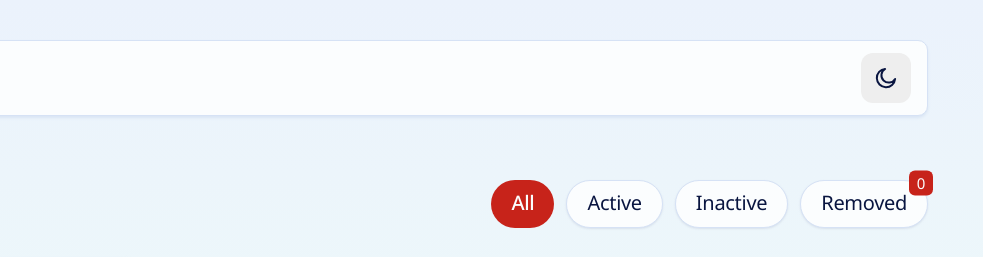
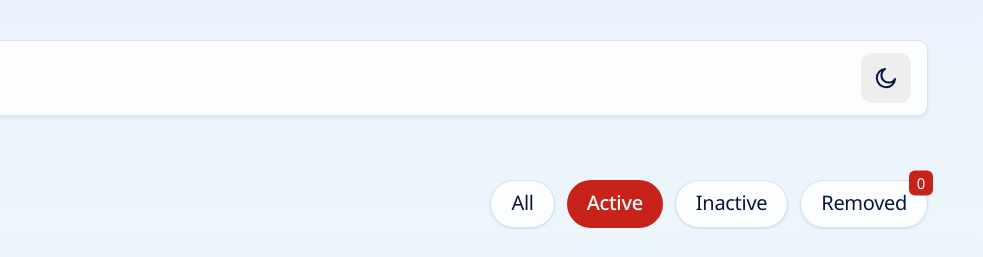
Before and after one commit to NoonPanirSabzi/browser-extension-manager, a website: page src/index.html in a window 1280 px wide. Both pictures are taken after a click on the button "Active". Shown: the top 257 px of the page, 297-1280 px from the left. Drawn offline with Linux system fonts and the light colour scheme.

Commit message:
feat: add filter-btns switch logic

```diff
--- a/src/index.html
+++ b/src/index.html
@@ -18,6 +18,7 @@
     />
     <link rel="stylesheet" href="reset.css" />
     <link rel="stylesheet" href="style.css" />
+    <script src="main.js" defer></script>
 
     <title>Browser extensions manager UI</title>
   </head>
@@ -50,10 +51,34 @@
       <section class="options">
         <h1 class="text-preset-1">Extensions List</h1>
         <div class="filters-container">
-          <button type="button" class="filter-tab text-preset-4 filter-tab--selected">All</button>
-          <button type="button" class="filter-tab text-preset-3">Active</button>
-          <button type="button" class="filter-tab text-preset-3">Inactive</button>
-          <button type="button" class="filter-tab text-preset-3 removed-tab"><span>0</span>Removed</button>
+          <button
+            type="button"
+            class="filter-tab text-preset-4 filter-tab--selected"
+            id="filter-all"
+          >
+            All
+          </button>
+          <button
+            type="button"
+            class="filter-tab text-preset-3"
+            id="filter-active"
+          >
+            Active
+          </button>
+          <button
+            type="button"
+            class="filter-tab text-preset-3"
+            id="filter-inactive"
+          >
+            Inactive
+          </button>
+          <button
+            type="button"
+            class="filter-tab text-preset-3 removed-tab"
+            id="filter-removed"
+          >
+            <span>0</span>Removed
+          </button>
         </div>
       </section>
       <section id="installed-extensions" class="extentions-container">
--- a/src/main.js
+++ b/src/main.js
@@ -0,0 +1,22 @@
+const elements = {
+  filterTabs: document.querySelectorAll(".filters-container > .filter-tab"),
+};
+let activeFilterTab = document.querySelector(".filter-tab--selected");
+
+// Components Logic
+elements.filterTabs.forEach((filterTab) => {
+  filterTab.addEventListener("click", () => {
+    if (filterTab === activeFilterTab) {
+      return;
+    } else {
+      [activeFilterTab, filterTab].forEach((tab) => {
+        tab.classList.toggle("filter-tab--selected");
+        tab.classList.toggle("text-preset-3");
+        tab.classList.toggle("text-preset-4");
+      });
+      activeFilterTab = filterTab;
+      /* To be implemented:
+      showTabContent(activeFilterTab.id); */
+    }
+  });
+});
```
